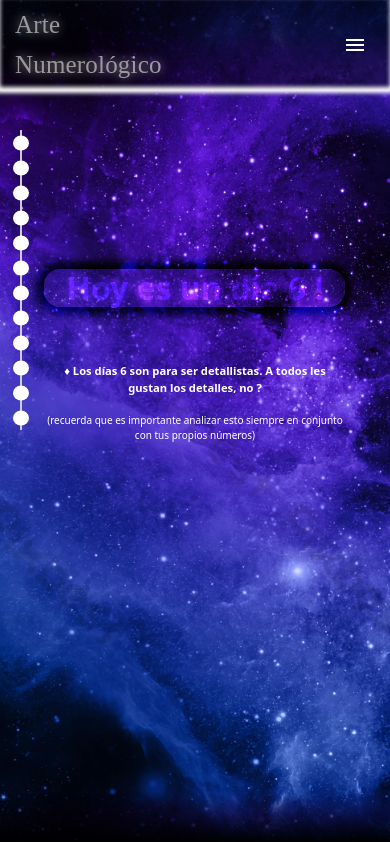
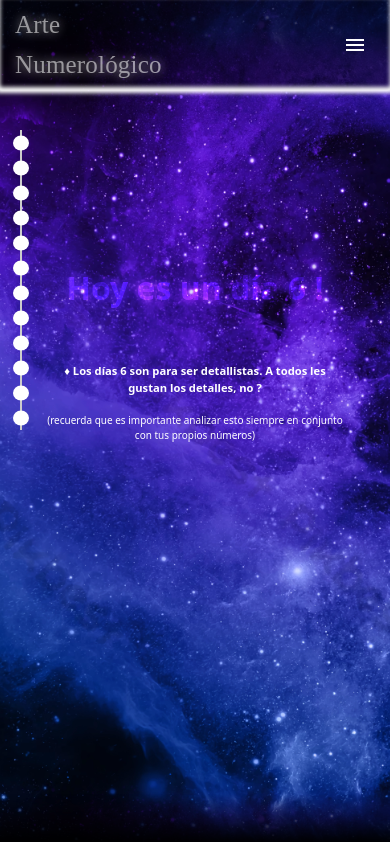
Before and after one commit to JuanJFarina/mern-arte-numerologico, a React (Create React App) app in the folder client/: page / in a window 390 px wide. Shown: the top 842 px of the page. Built offline with nearby package versions, Linux system fonts and the light colour scheme; a web font is replaced by a local one.

Commit message:
fixed shadow

```diff
--- a/client/src/App.css
+++ b/client/src/App.css
@@ -283,6 +283,7 @@ main h1 {
     font-size: 2rem;
     letter-spacing: 0;
     text-shadow: 0 0 8px #fff;
+    box-shadow: 0 0 0 0;
     padding: 0;
     background-color: transparent;
   }
```
